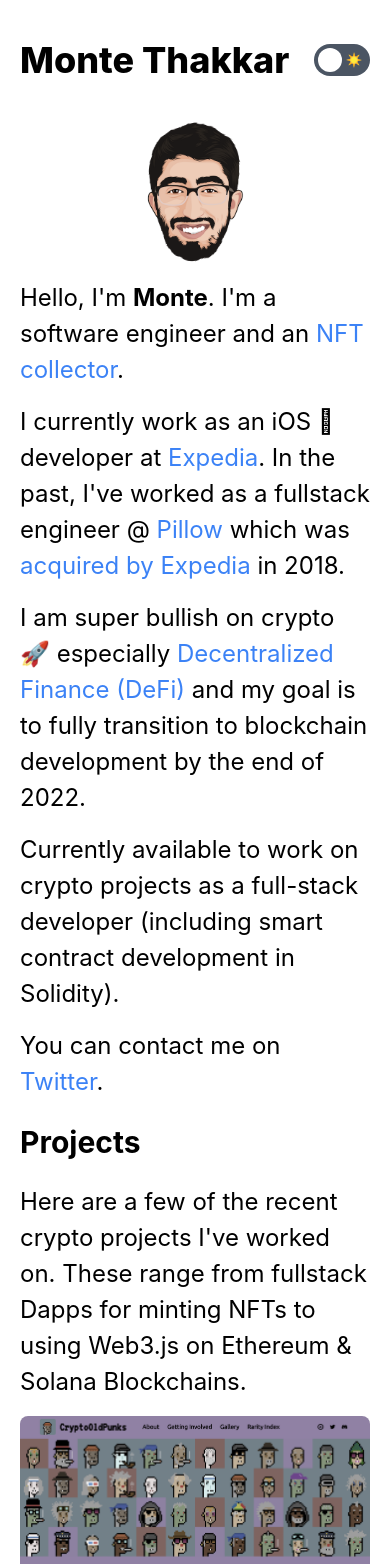
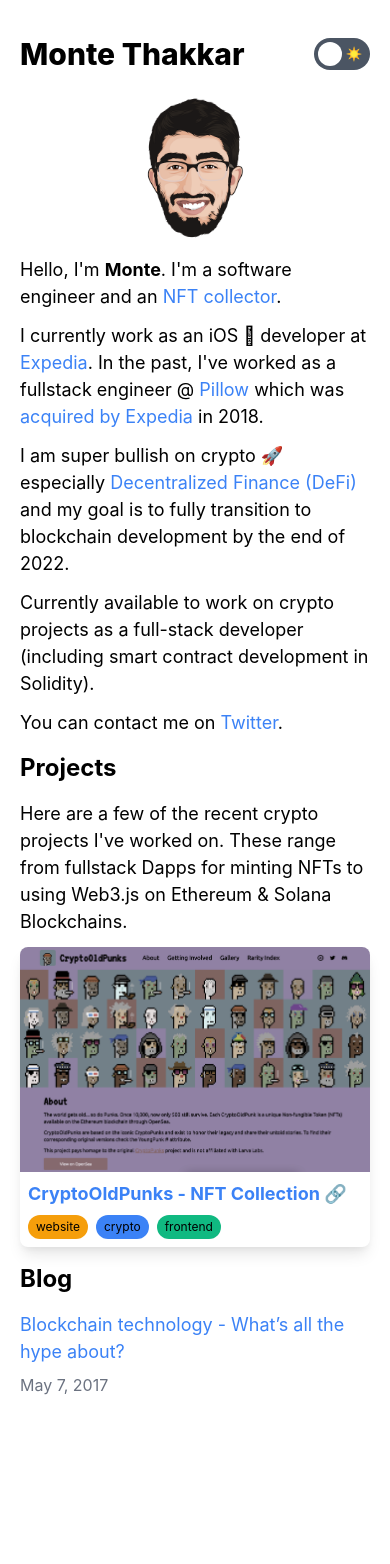
Before and after one commit to Monte9/portfolio-website, a Next.js app: page / in a window 390 px wide. Shown: the top 1564 px of the page. After the commit the page ends 1429 px from the top, so only its background shows below. Built offline with nearby package versions, Linux system fonts and the light colour scheme.

Commit message:
cleanup styles

```diff
--- a/components/layout.js
+++ b/components/layout.js
@@ -54,9 +54,9 @@
           <meta name="og:title" content={siteTitle} />
           <meta name="twitter:card" content="summary_large_image" />
         </Head>
-        <header className="container max-w-xl mx-auto flex justify-between mb-5">
+        <header className="container max-w-xl mx-auto flex justify-between">
           {home ?
-            <p className="text-4xl font-extrabold">Monte Thakkar</p> :
+            <h1>Monte Thakkar</h1> :
             <div className="flex flex-row">
               <Link href="/">
                 <a className="flex justify-center items-center mr-2">
@@ -70,11 +70,11 @@
                   />
                 </a>
               </Link>
-              <p className="text-2xl font-bold">
+              <h1>
                 <Link href="/">
                   <a>Monte Thakkar</a>
                 </Link>
-              </p>
+              </h1>
             </div>
           }
           <div className="flex items-center justify-center">
@@ -109,11 +109,11 @@
         </header>
         <main>{children}</main>
         {!home && (
-          <div className="text-lg font-normal my-4">
+          <p>
             <Link href="/">
               <a>← Back to home</a>
             </Link>
-          </div>
+          </p>
         )}
       </div>
     </div>
--- a/components/project_card.js
+++ b/components/project_card.js
@@ -3,17 +3,18 @@
 export default function ProjectCard({ imageName, tags }) {
   function displayTags() {
     return (
-      <div className="flex flex-row my-2">
+      <div className="flex flex-row my-2 mx-2">
         {tags.map((tag, index) => (
-          <div key={index} className={`${getPostTagColor(tag)} px-4 py-2 mr-2 rounded-3xl text-sm`}>{tag}</div>
+          <div key={index} className={`${getPostTagColor(tag)} px-2 py-1 mr-2 rounded-3xl text-xs`}>{tag}</div>
         ))}
       </div>
     )
   }
 
   return (
-    <div className="flex flex-col">
-      <img src={`/images/${imageName}`} className="w-full h-full object-contain rounded-lg" />
+    <div className="flex flex-col shadow-lg rounded-lg">
+      <img src={`/images/${imageName}`} className="w-full h-full object-contain rounded-t-lg" />
+      <p className="mx-2 mt-2 mb-0 leading-normal font-bold"><a href="https://www.cryptooldpunks.io/" target="_blank">CryptoOldPunks - NFT Collection</a> 🔗</p>
       {displayTags()}
     </div>
   )
--- a/components/projects_section.js
+++ b/components/projects_section.js
@@ -4,7 +4,7 @@
   return (
     <section>
       <h2>Projects</h2>
-      <p className="my-4 leading-normal text-2xl">Here are a few of the recent crypto projects I've worked on. These range from fullstack Dapps for minting NFTs to using Web3.js on Ethereum & Solana Blockchains.</p>
+      <p>Here are a few of the recent crypto projects I've worked on. These range from fullstack Dapps for minting NFTs to using Web3.js on Ethereum & Solana Blockchains.</p>
       {projects.map((project, index) => (
         <ProjectCard key={index} {...project} />
       ))}
--- a/pages/index.js
+++ b/pages/index.js
@@ -16,7 +16,7 @@
         <title>{siteTitle}</title>
       </Head>
       <section>
-        <div className="flex items-center justify-center">
+        <div className="flex items-center justify-center mt-2 mb-4 sm:mt-2 sm:mb-6">
           <Image
             priority
             src="/images/profile.jpg"
@@ -26,17 +26,17 @@
             alt="Monte Profile Image"
           />
         </div>
-        <p className="my-4 leading-normal text-2xl">Hello, I'm <b>Monte</b>. I'm a software engineer and an <a href="https://opensea.io/accounts/dearearth" target="_blank">NFT collector</a>.</p>
-        <p className="my-4 leading-normal text-2xl">I currently work as an iOS  developer at <a href="https://www.expedia.com/" target="_blank">Expedia</a>. In the past, I've worked as a fullstack engineer @ <a href="https://www.linkedin.com/company/pillow-residential/" target="_blank">Pillow</a> which was <a href="https://techcrunch.com/2018/10/26/expedia-acquires-pillow-and-apartmentjet-to-conquer-the-short-term-rental-market/" target="_blank">acquired by Expedia</a> in 2018.</p>
-        <p className="my-4 leading-normal text-2xl">I am super bullish on crypto 🚀 especially <a href="https://www.coindesk.com/what-is-defi" target="_blank">Decentralized Finance (DeFi)</a> and my goal is to fully transition to blockchain development by the end of 2022.</p>
-        <p className="my-4 leading-normal text-2xl">Currently available to work on crypto projects as a full-stack developer (including smart contract development in Solidity).</p>
-        <p className="my-4 leading-normal text-2xl">You can contact me on <a href="https://twitter.com/MThakkar_" target="_blank">Twitter</a>.</p>
+        <p>Hello, I'm <b>Monte</b>. I'm a software engineer and an <a href="https://opensea.io/accounts/dearearth" target="_blank">NFT collector</a>.</p>
+        <p>I currently work as an iOS  developer at <a href="https://www.expedia.com/" target="_blank">Expedia</a>. In the past, I've worked as a fullstack engineer @ <a href="https://www.linkedin.com/company/pillow-residential/" target="_blank">Pillow</a> which was <a href="https://techcrunch.com/2018/10/26/expedia-acquires-pillow-and-apartmentjet-to-conquer-the-short-term-rental-market/" target="_blank">acquired by Expedia</a> in 2018.</p>
+        <p>I am super bullish on crypto 🚀 especially <a href="https://www.coindesk.com/what-is-defi" target="_blank">Decentralized Finance (DeFi)</a> and my goal is to fully transition to blockchain development by the end of 2022.</p>
+        <p>Currently available to work on crypto projects as a full-stack developer (including smart contract development in Solidity).</p>
+        <p>You can contact me on <a href="https://twitter.com/MThakkar_" target="_blank">Twitter</a>.</p>
       </section>
       <ProjectsSection projects={allProjectsData} />
       <section>
         <h2>Blog</h2>
         {allPostsData.map(({ id, date, title }) => (
-          <div key={id} className="text-xl">
+          <p key={id}>
             <Link href={`/posts/${id}`}>
               <a>{title}</a>
             </Link>
@@ -44,7 +44,7 @@
             <div className="mt-2 text-gray-500 text-base">
               <Date dateString={date} />
             </div>
-          </div>
+          </p>
         ))}
       </section>
     </Layout>
--- a/pages/posts/[id].js
+++ b/pages/posts/[id].js
@@ -12,11 +12,11 @@
         <title>{postData.title}</title>
       </Head>
       <article>
-        <h1 className="text-4xl font-extrabold">{postData.title}</h1>
-        <h3 className="text-xl font-normal text-gray-400 mb-2">{postData.subtitle}</h3>
-        <div className="text-lg text-gray-400 my-2">
+        <h1 className="mb-2">{postData.title}</h1>
+        <h3 className="text-gray-400 mt-0 mb-4">{postData.subtitle}</h3>
+        <p className="text-gray-400 mt-0">
           <Date dateString={postData.date} />
-        </div>
+        </p>
         <div dangerouslySetInnerHTML={{ __html: postData.contentHtml }} />
       </article>
     </Layout>
--- a/projects/cryptooldpunks-website.md
+++ b/projects/cryptooldpunks-website.md
@@ -3,7 +3,7 @@
 subtitle: 'A website for an NFT project'
 imageName: 'cryptooldpunks-website.png'
 website: 'https://www.cryptooldpunks.io/'
-tags: ['website', 'crypto']
+tags: ['website', 'crypto', 'frontend']
 date: '2020-05-18'
 ---
 
--- a/shared/utils.js
+++ b/shared/utils.js
@@ -1,4 +1,5 @@
 const TAG_COLORS = {
+  "frontend": "bg-green-500",
   "website": "bg-yellow-500",
   "crypto": "bg-blue-500"
 }
--- a/styles/globals.css
+++ b/styles/globals.css
@@ -11,19 +11,19 @@
   }
 
   h1 {
-    @apply text-4xl font-extrabold my-6
+    @apply text-3xl sm:text-4xl font-extrabold my-4 sm:my-6
   }
 
   h2 {
-    @apply text-3xl font-bold my-6
+    @apply text-2xl sm:text-3xl font-bold my-4 sm:my-6
   }
 
   h3 {
-    @apply text-2xl font-medium my-4
+    @apply text-xl sm:text-2xl font-medium my-3 sm:my-4
   }
 
   p {
-    @apply text-lg leading-relaxed my-5
+    @apply text-lg sm:text-xl leading-normal my-3 sm:my-4
   }
 
   a {
@@ -39,7 +39,7 @@
   }
 
   ol li {
-    @apply text-lg leading-relaxed my-2
+    @apply text-lg sm:text-xl leading-relaxed my-2
   }
 
   ul {
@@ -47,7 +47,7 @@
   }
 
   ul li {
-    @apply text-lg leading-relaxed my-2
+    @apply text-lg sm:text-xl leading-relaxed my-2
   }
 }
 
```
Also changed, not shown: shared/constants.js (deleted).
